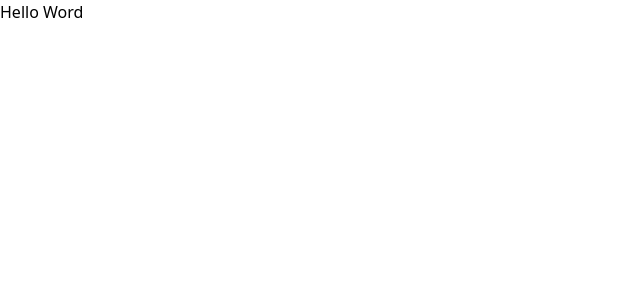
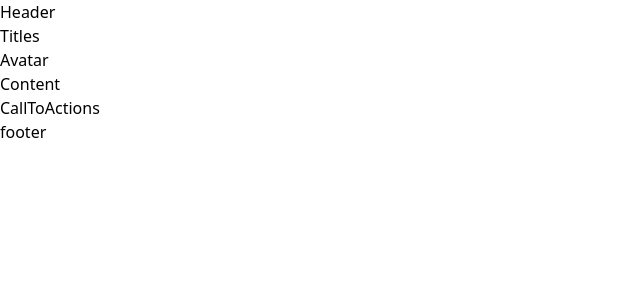
Before and after one commit to henbatista/landingPageUBII, a React (Vite) app: page / in a window 1280 px wide. Shown: the top 300 px of the page, without its empty margins (0-640 px from the left). Built offline with nearby package versions, Linux system fonts and the light colour scheme.

Commit message:
Created Call for componets

```diff
--- a/src/App.tsx
+++ b/src/App.tsx
@@ -1,7 +1,22 @@
+import { Header } from './components/componets-landingPage/Header'
+import { Titles } from './components/componets-landingPage/Titles'
+import { Avatar } from './components/componets-landingPage/Avatar'
+import { Content } from './components/componets-landingPage/Content'
+import { CallToActions } from './components/componets-landingPage/CallToActions'
+import { Footer } from './components/componets-landingPage/Footer'
+
+
 function App() {
 
   return (
-    <h1>Hello Word</h1>
+    <>
+      <Header />
+      <Titles />
+      <Avatar />
+      <Content />
+      <CallToActions />
+      <Footer />
+    </>
   )
 }
 
--- /dev/null
+++ b/src/components/componets-landingPage/Avatar.tsx
@@ -0,0 +1,5 @@
+export function Avatar() {
+  return (
+    <h2>Avatar</h2>
+  )
+}
--- /dev/null
+++ b/src/components/componets-landingPage/CallToActions.tsx
@@ -0,0 +1,5 @@
+export function CallToActions() {
+  return (
+    <p>CallToActions</p>
+  )
+}
--- a/src/components/componets-landingPage/CallToEction.tsx
+++ /dev/null
@@ -1,5 +0,0 @@
-export function CallToEction(){
-  return (
-    <h1>CallToEction</h1>
-  )
-}
--- a/src/components/componets-landingPage/Features.tsx
+++ /dev/null
@@ -1,5 +0,0 @@
-export function Features() {
-  return (
-    <h1>Features</h1>
-  )
-}
--- a/src/components/componets-landingPage/Heros.tsx
+++ /dev/null
@@ -1,5 +0,0 @@
-export function Heros() {
-  return (
-    <h1>Heros</h1>
-  )
-}
--- a/src/components/componets-landingPage/Navigation.tsx
+++ /dev/null
@@ -1,5 +0,0 @@
-export function Navigation() {
-  return (
-    <h1>Navigation</h1>
-  )
-}
--- a/src/components/componets-landingPage/Newslatter.tsx
+++ /dev/null
@@ -1,5 +0,0 @@
-export function Newslatter() {
-  return (
-    <h1>Newslatter</h1>
-  )
-}
--- a/src/components/componets-landingPage/Technology.tsx
+++ /dev/null
@@ -1,5 +0,0 @@
-export function Technology() {
-  return (
-    <h1>Technology</h1>
-  )
-}
```
